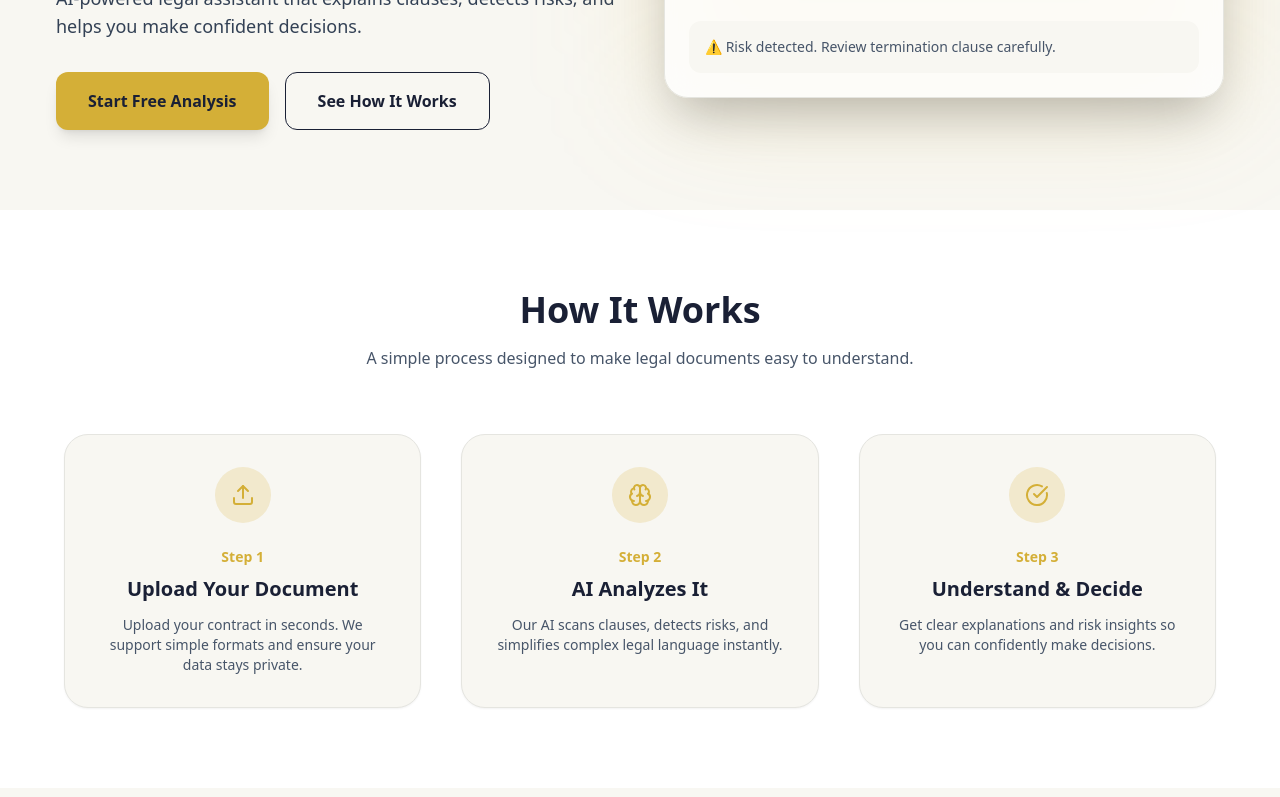
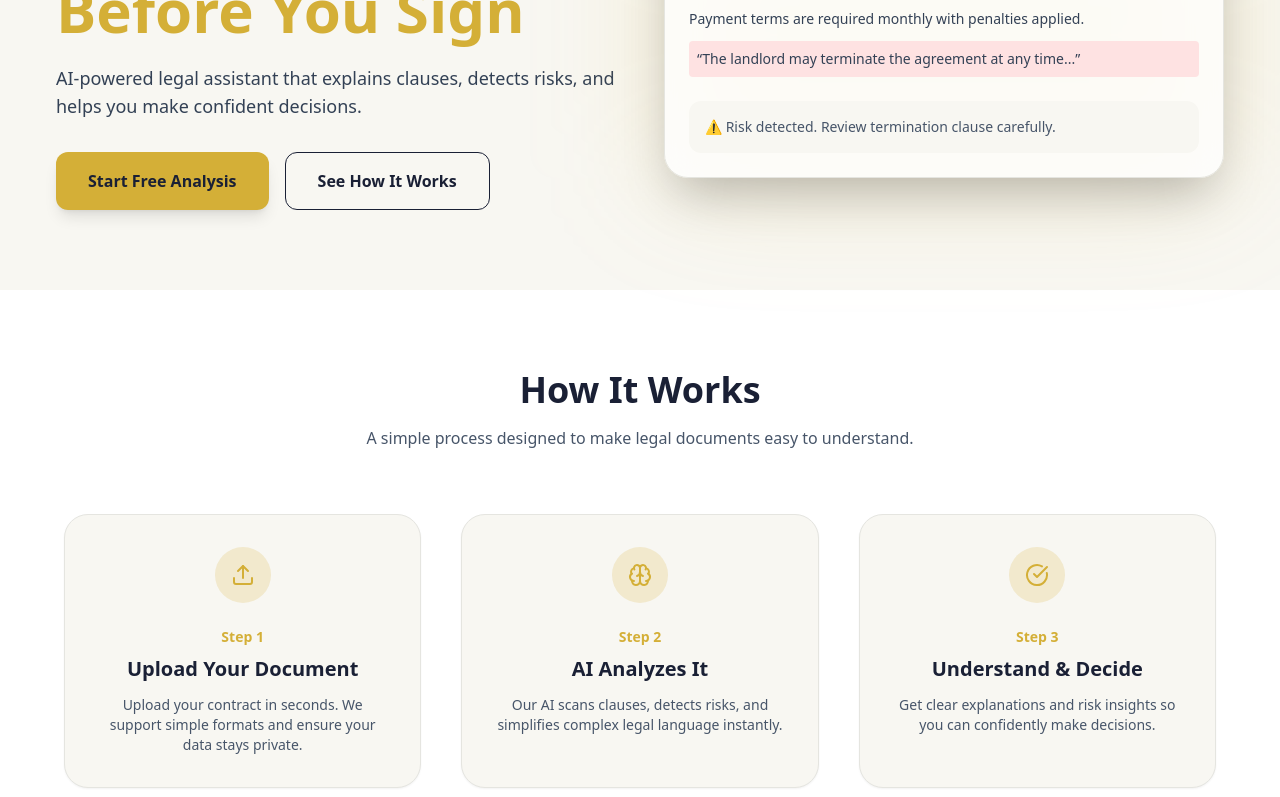
Before and after one commit to saya-s/digital-legal-advisor, a React (Create React App) app in the folder frontend/: page / in a window 1280 px wide. Shown: the part 300-1097 px from the top of the page. Built offline with nearby package versions, Linux system fonts and the light colour scheme.

Commit message:
Adjust top/main and HowItWorks spacing
Add top padding to the main layout (pt-20) to offset the navbar and prevent content from being hidden. Tweak the HowItWorks section by removing the id and scroll-mt-24, and increase horizontal padding from px-6 to px-8 for more consistent spacing.

```diff
--- a/frontend/src/layouts/MainLayout.jsx
+++ b/frontend/src/layouts/MainLayout.jsx
@@ -6,7 +6,7 @@ export default function MainLayout({ children }) {
     <div className="min-h-screen bg-[#F8F7F2] text-[#1A2035] flex flex-col">
       <Navbar />
 
-      <main className="flex-grow">{children}</main>
+      <main className="flex-grow pt-20">{children}</main>
 
       <Footer />
     </div>
--- a/frontend/src/pages/Landing/sections/HowItWorks.jsx
+++ b/frontend/src/pages/Landing/sections/HowItWorks.jsx
@@ -21,7 +21,7 @@ export default function HowItWorks() {
   ];
 
   return (
-    <section id="how-it-works" className="bg-white py-20 px-6 scroll-mt-24">
+    <section className="bg-white py-20 px-8">
       {/* SECTION TITLE */}
       <div className="text-center mb-16">
         <h2 className="text-4xl font-bold mb-4">How It Works</h2>
```
